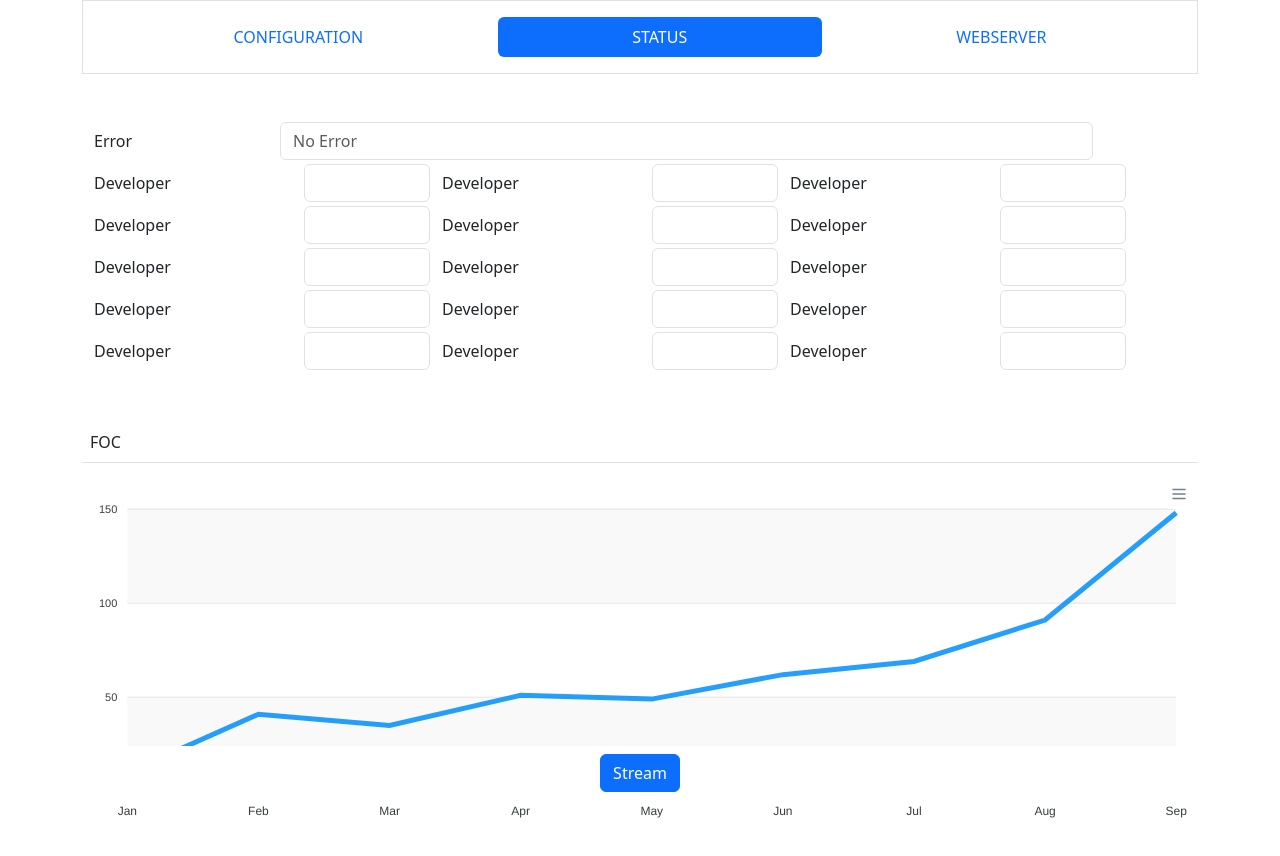
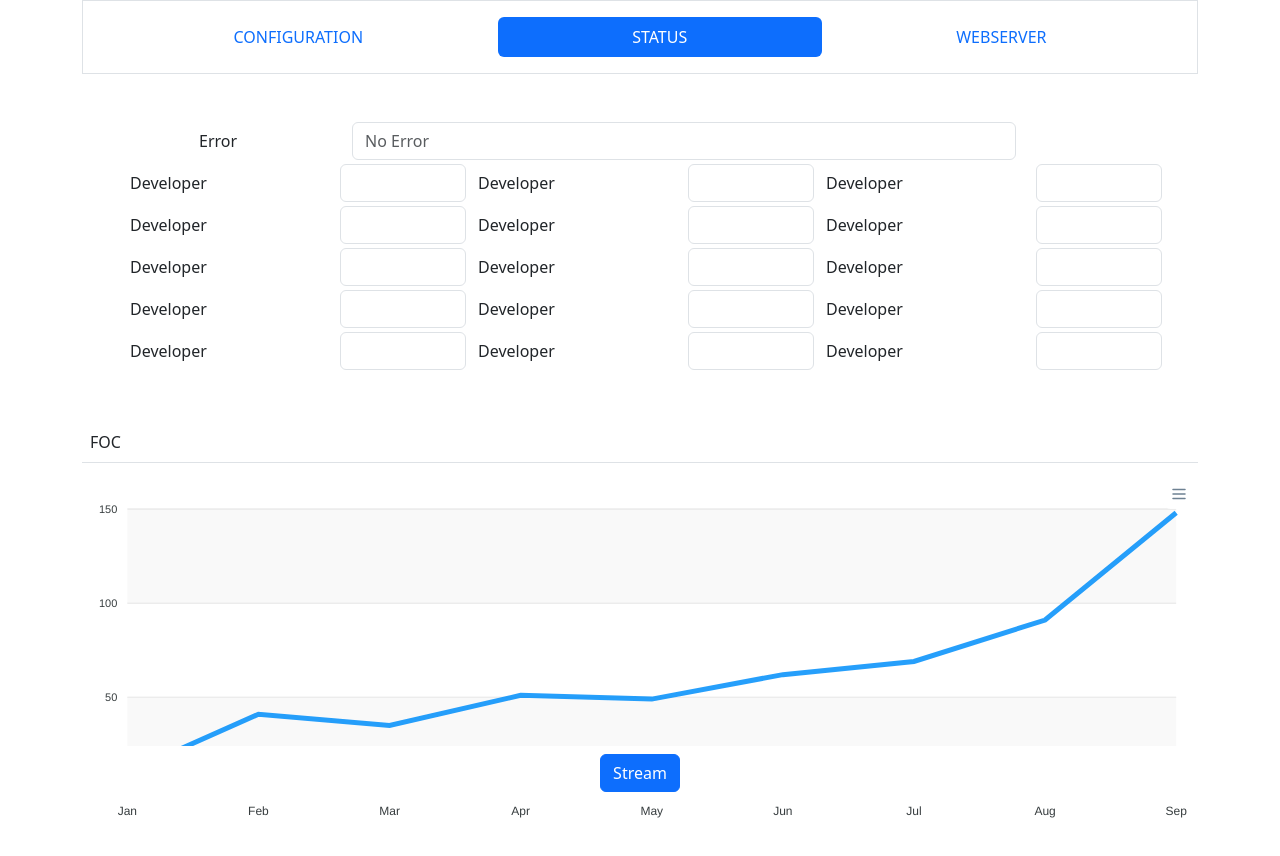
Before and after one commit to semaralawa/test-weimana, a plain HTML site: page index.html in a window 1280 px wide. Both pictures are taken after a click on the tab "STATUS". Drawn offline with nearby package versions, Linux system fonts and the light colour scheme.

Commit message:
Update index.html

```diff
--- a/index.html
+++ b/index.html
@@ -36,7 +36,7 @@
                 <div class="tab-pane fade show active" id="tab1-tab-pane" role="tabpanel" aria-labelledby="tab1-tab"
                     tabindex="0">
                     <div class="container">
-                        <div class="row">
+                        <div class="row justify-content-center">
                             <!-- parameter -->
                             <div class="col-md-4 row mb-lg-1 mb-2 pe-0">
                                 <label for="" class="col-md-7 col-form-label">Controller Type</label>
@@ -627,15 +627,15 @@
                 <!-- tab2 -->
                 <div class="tab-pane fade" id="tab2-tab-pane" role="tabpanel" aria-labelledby="tab2-tab" tabindex="0">
                     <div class="container">
-
-                            <div class=" row mb-lg-1 mb-2 pe-0">
+                        <div class="row justify-content-center">
+                            <div class="col-md-10 row mb-lg-1 mb-2 pe-0">
                                 <label for="" class="col-md-2 col-form-label">Error</label>
                                 <div class="col-md-9 fv-row my-auto">
                                     <input name="s1" placeholder="No Error" type="text" class="form-control" value="">
                                 </div>
                             </div>
-
-                        <div class="row">
+                        </div>
+                        <div class="row justify-content-center">
                             <div class="col-md-4 row mb-lg-1 mb-2 pe-0">
                                 <label for="" class="col-md-7 col-form-label">Developer</label>
                                 <div class="col-md-5 fv-row my-auto">
@@ -756,8 +756,7 @@
                             <div class="row mb-lg-1 mb-2 pe-0 justify-content-center">
                                 <label for="" class="col-md-2 col-form-label">Password</label>
                                 <div class="col-md-4 fv-row my-auto">
-                                    <input name="w2" placeholder="mypassword" type="text" class="form-control"
-                                        value="">
+                                    <input name="w2" placeholder="mypassword" type="text" class="form-control" value="">
                                 </div>
                             </div>
                             <div class=" row mb-lg-1 mb-2 pe-0 justify-content-center">
```
